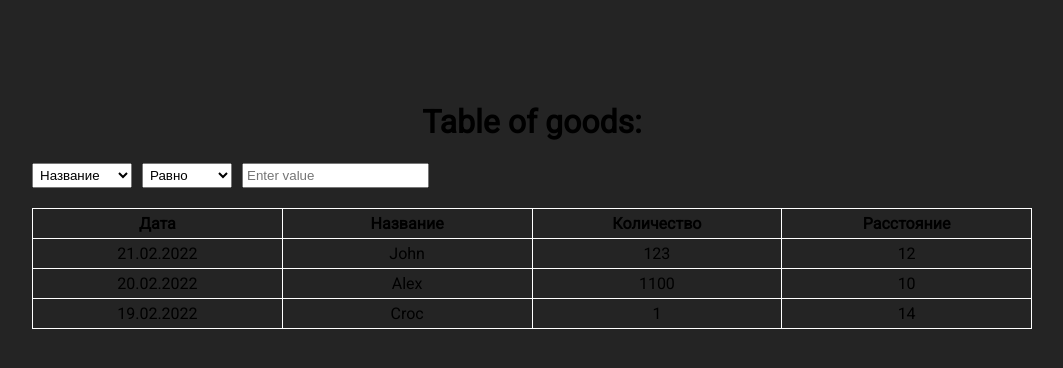
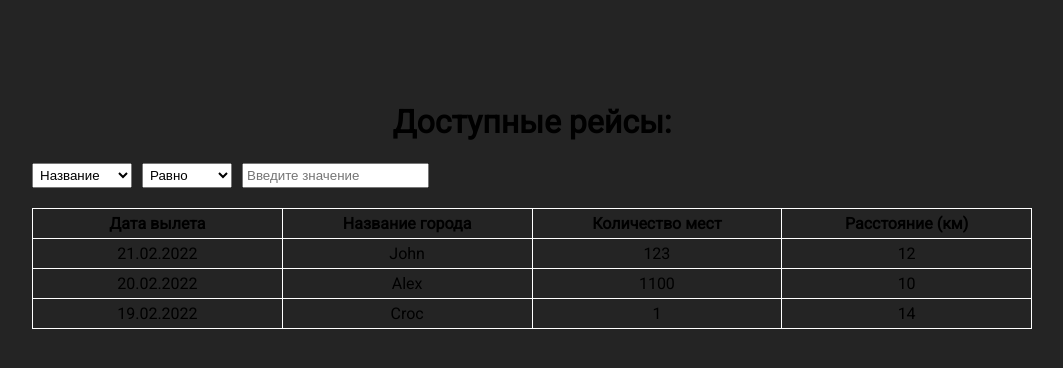
Before and after one commit to DmitrySaf/React-Table-SPA, a React (Vite) app in the folder client/: page / in a window 1280 px wide. Shown: the top 368 px of the page, without its empty margins (108-1171 px from the left). Built offline with nearby package versions, Linux system fonts and the light colour scheme.

Commit message:
changed table theme to table of flights

```diff
--- a/client/src/components/App/App.tsx
+++ b/client/src/components/App/App.tsx
@@ -20,7 +20,7 @@ function App() {
 
   return (
     <div className="App">
-      <h1 className="table__title">Table of goods:</h1>
+      <h1 className="table__title">Доступные рейсы:</h1>
       <TableFilter onSearch={onSearch} />
       <Table searchFilters={searchFilters} />
     </div>
--- a/client/src/components/Table-filter/Table-filter.tsx
+++ b/client/src/components/Table-filter/Table-filter.tsx
@@ -38,12 +38,24 @@ const TableFilter = (props: Props) => {
 
   return (
     <div className="table-filter">
-      <select onChange={onColumnSelect} ref={selectColumn} name="column" id="column" className="table-filter__column">
+      <select
+        onChange={onColumnSelect}
+        ref={selectColumn}
+        name="column"
+        id="column"
+        className="table-filter__column"
+      >
         <option value="name">Название</option>
         <option value="quantity">Количество</option>
         <option value="distance">Расстояние</option>
       </select>
-      <select onChange={onClauseSelect} ref={selectClause} name="clause" id="clause" className="talbe-filter__clause">
+      <select
+        onChange={onClauseSelect}
+        ref={selectClause}
+        name="clause"
+        id="clause"
+        className="talbe-filter__clause"
+      >
         <option value="equal">Равно</option>
         <option value="contains">Содержит</option>
         <option value="more">Больше</option>
@@ -53,7 +65,7 @@ const TableFilter = (props: Props) => {
         onChange={onSearch}
         type="text"
         className="table-filter__input"
-        placeholder="Enter value"
+        placeholder="Введите значение"
       />
     </div>
   )
--- a/client/src/components/Table/Table.tsx
+++ b/client/src/components/Table/Table.tsx
@@ -78,10 +78,10 @@ const Table = ({searchFilters}: {searchFilters: ISearchFilter}) => {
     <table className="table">
       <thead>
         <tr>
-          <th>Дата</th>
-          <th>Название</th>
-          <th>Количество</th>
-          <th>Расстояние</th>
+          <th>Дата вылета</th>
+          <th>Название города</th>
+          <th>Количество мест</th>
+          <th>Расстояние (км)</th>
         </tr>
       </thead>
       <tbody>
```
